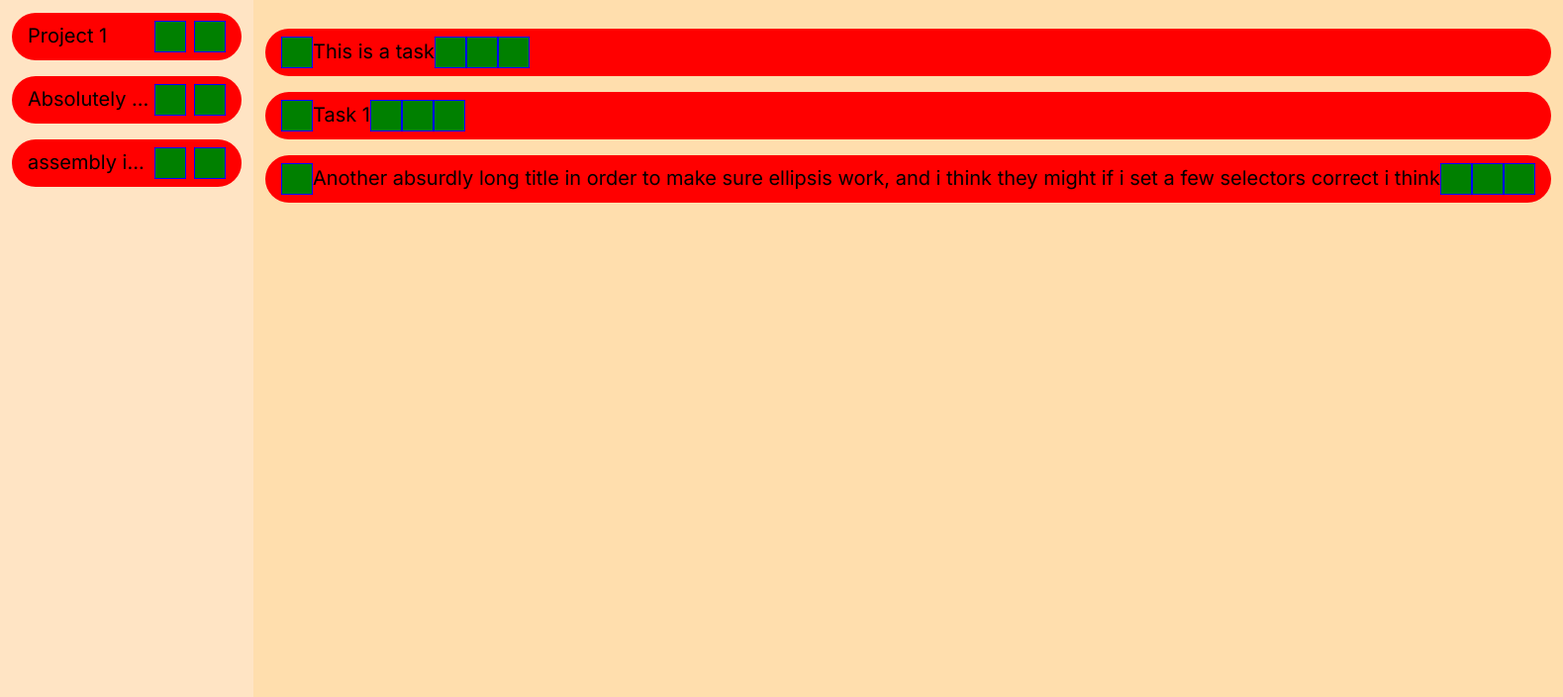
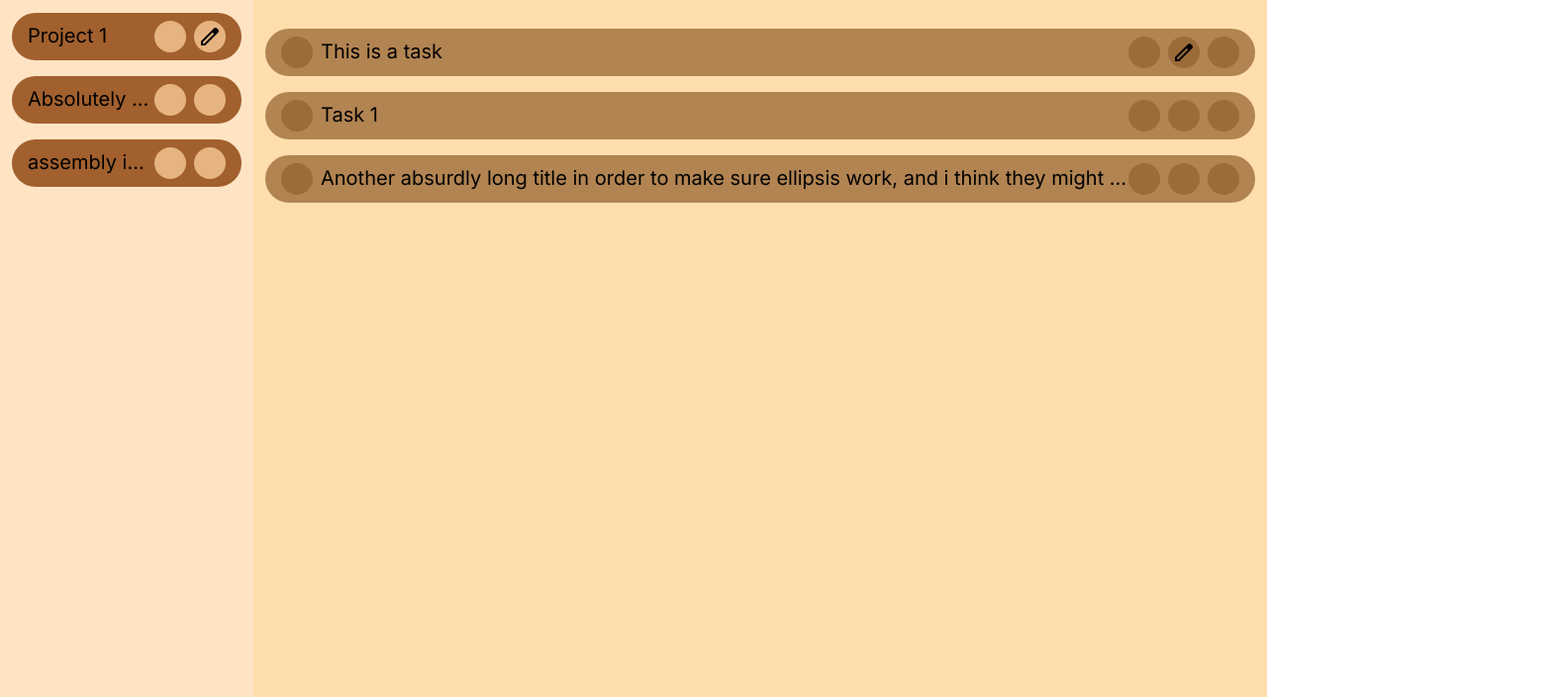
Before and after one commit to wdjh3/to-do-list, a website built with webpack: page src/template.html in a window 1280 px wide. Shown: the part 95-800 px from the top of the page at 99% size, 1579 px wide, since content can reach past the window. Built offline with nearby package versions, Linux system fonts and the light colour scheme.

Commit message:
wip: Add stuff

```diff
--- a/src/styles.css
+++ b/src/styles.css
@@ -83,7 +83,7 @@ h6 {
 
 body {
 	display: grid;
-	grid-template-columns: 20vw 1fr;
+	grid-template-columns: 20vw 80vw;
 	grid-template-areas:
 		"sidebar main";
 	margin: 0;
@@ -112,12 +112,6 @@ body {
 	gap: 1rem;
 }
 
-.project-in-list {
-	display: flex;
-	justify-content: space-between;
-
-}
-
 .project {
 	grid-area: main;
 	padding: 12px;
@@ -127,10 +121,26 @@ body {
 	gap: 2rem;
 }
 
-.project-buttons {
+.project-in-list {
+	background-color: #a2602e;
+}
+
+.project-in-list:hover {
+	background-color: #8b4513;
+	cursor: pointer;
+}
+
+.project-buttons,
+.task-lean-left,
+.task-buttons {
 	display: flex;
 	flex-direction: row;
 	gap: 0.5rem;
+}
+
+.task-lean-left {
+	min-width: 0;
+	flex-shrink: 1;
 }
 
 .current-project-title {
@@ -148,9 +158,18 @@ body {
 	display: flex;
 	flex-direction: row;
 	font-size: 1.25rem;
-	background-color: red;
 	border-radius: 1.5rem;
 	padding: 0.5rem 1rem 0.5rem 1rem;
+	justify-content: space-between;
+}
+
+.task {
+	background-color: #b28452;
+}
+
+.task:hover {
+	background-color: #845321;
+	cursor: pointer;
 }
 
 .project-title,
@@ -160,16 +179,27 @@ body {
 	text-overflow: ellipsis;
 }
 
-.options {
+.button {
+	background-color: #9b6c39;
+	height: 32px;
+	min-width: 32px;
+	width: 32px;
+	border-radius: 50%;
 	display: flex;
-	flex-direction: row;
+	justify-content: center;
+	align-items: center;
 }
 
-.button {
-	border: 1px solid blue;
-	background-color: green;
-	height: 32px;
-	width: 32px;
+.button:hover {
+	background-color: mistyrose;
+}
+
+.project-buttons>.button {
+	background-color: #e6b481;
+}
+
+.project-buttons>.button:hover {
+	background-color: mistyrose;
 }
 
 .current-project {}
--- a/src/template.html
+++ b/src/template.html
@@ -6,6 +6,7 @@
 	<title>Document</title>
 	<link rel="preconnect" href="https://fonts.googleapis.com">
 	<link rel="preconnect" href="https://fonts.gstatic.com" crossorigin>
+	<link rel="stylesheet" href="https://fonts.googleapis.com/css2?family=Material+Symbols+Outlined:opsz,wght,FILL,GRAD@20..48,100..700,0..1,-50..200&icon_names=edit" />
 	<link href="https://fonts.googleapis.com/css2?family=Inter:ital,opsz,wght@0,14..32,100..900;1,14..32,100..900&display=swap" rel="stylesheet">
 </head>
 <body>
@@ -15,8 +16,13 @@
 			<div class="project-in-list" id="whatever-id">
 				<p class="project-title">Project 1</p>
 				<div class="project-buttons">
-					<div class="delete-button button"></div>
-					<div class="edit-button button"></div>
+					<div class="delete-button button">
+					</div>
+					<div class="edit-button button">
+						<span class="material-symbols-outlined">
+						edit
+						</span>
+					</div>
 				</div>
 			</div>
 			<div class="project-in-list" id="no-id">
@@ -39,27 +45,37 @@
 		<h1 class="current-project-title" id="current-project-title">Project name...</h1>
 		<div class="current-project" id="current-project">
 			<div class="task" id="task-id-arst">
-				<div class="drop-down button"></div>
-				<p class="task-title">This is a task</p>
-				<div class="options">
+				<div class="task-lean-left">
+					<div class="drop-down button"></div>
+					<p class="task-title">This is a task</p>
+				</div>
+				<div class="task-buttons">
 					<div class="delete-button button"></div>
-					<div class="edit-button button"></div>
+					<div class="edit-button button">
+						<span class="material-symbols-outlined">
+						edit
+						</span>
+					</div>
 					<div class="toggle-button button"></div>
 				</div>
 			</div>
 			<div class="task" id="hard-task-that-wont-work">
-				<div class="drop-down active button"></div>
-				<p class="task-title">Task 1</p>
-				<div class="options">
+				<div class="task-lean-left">
+					<div class="drop-down active button"></div>
+					<p class="task-title">Task 1</p>
+				</div>
+				<div class="task-buttons">
 					<div class="delete-button button"></div>
 					<div class="edit-button button"></div>
 					<div class="toggle-button button"></div>
 				</div>
 			</div>
 			<div class="task" id="why-are-you-looking-at-this-just-look-at-the-latest-commit">
-				<div class="drop-down button"></div>
-				<p class="task-title">Another absurdly long title in order to make sure ellipsis work, and i think they might if i set a few selectors correct i think</p>
-				<div class="options">
+				<div class="task-lean-left">
+					<div class="drop-down button"></div>
+					<p class="task-title">Another absurdly long title in order to make sure ellipsis work, and i think they might if i set a few selectors correct i think, well this was not long enough to test what i wanted, so I'm adding ome more stuff to test it</p>
+				</div>
+				<div class="task-buttons">
 					<div class="delete-button button"></div>
 					<div class="edit-button button"></div>
 					<div class="toggle-button button"></div>
```
